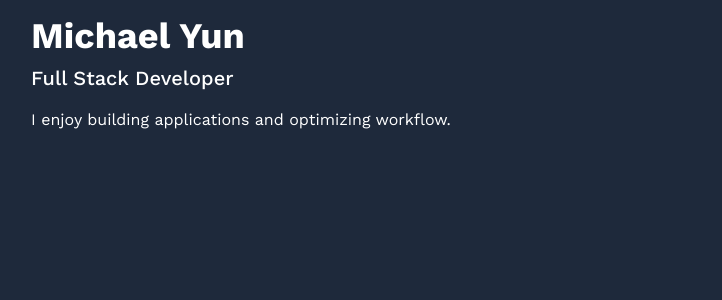
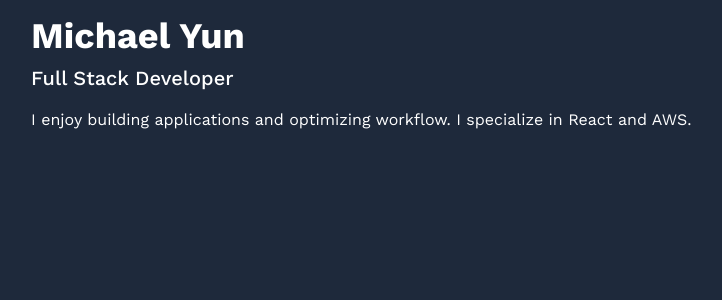
Before and after one commit to myun11/personal_website, a React (Vite) app: page / in a window 1280 px wide. Shown: the top 300 px of the page, without its empty margins (1-723 px from the left). Built offline with nearby package versions, Linux system fonts and the light colour scheme.

Commit message:
Expanded intro

```diff
--- a/src/App.jsx
+++ b/src/App.jsx
@@ -16,7 +16,7 @@ const App = () => {
           <h1 className="text-4xl font-bold">Michael Yun</h1>
           <h2 className="text-xl font-medium mt-2">Full Stack Developer</h2>
           <p className="text-base mt-4">
-            I enjoy building applications and optimizing workflow.
+            I enjoy building applications and optimizing workflow. I specialize in React and AWS.
           </p>
         </div>
         <div>
```
